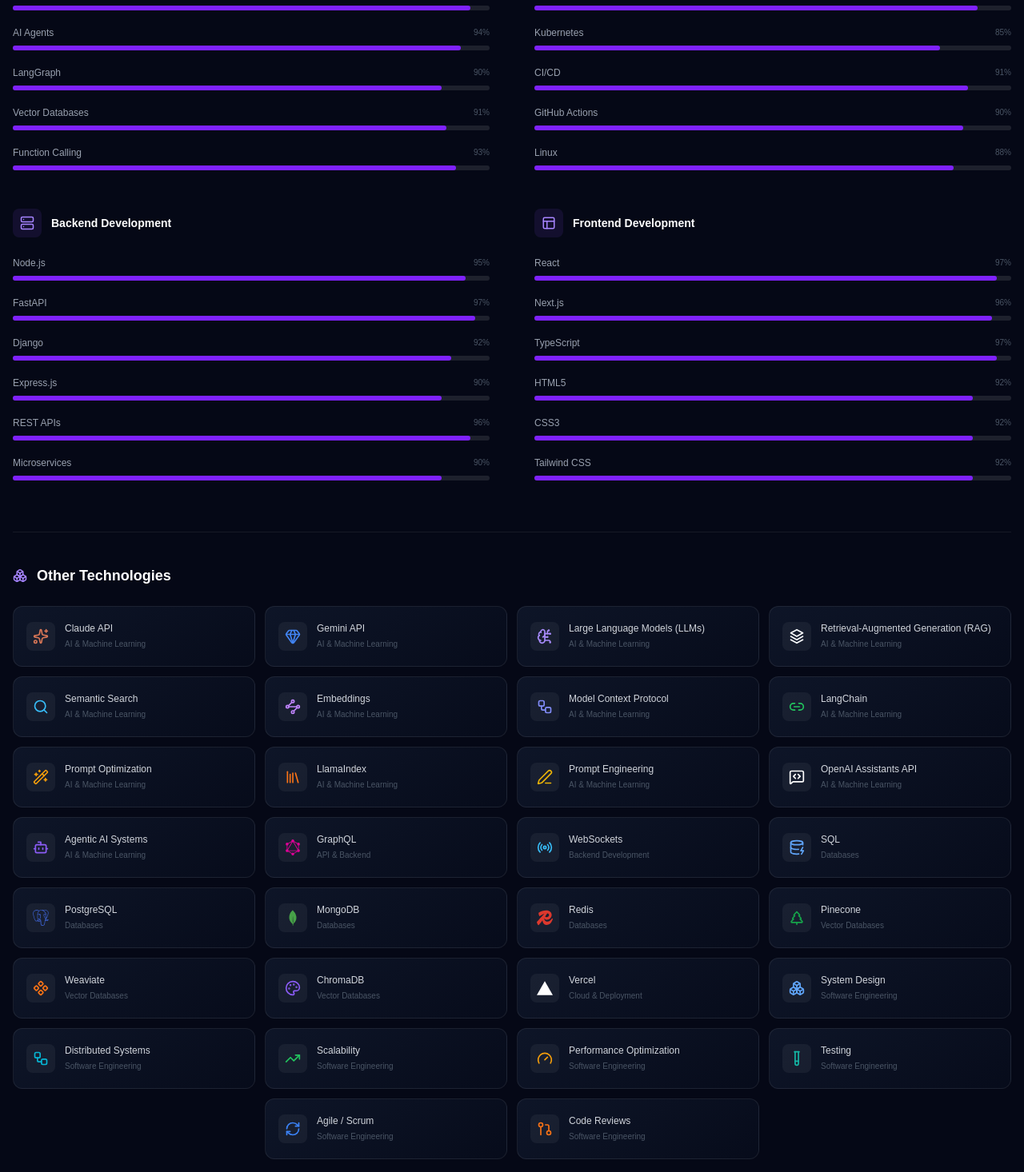
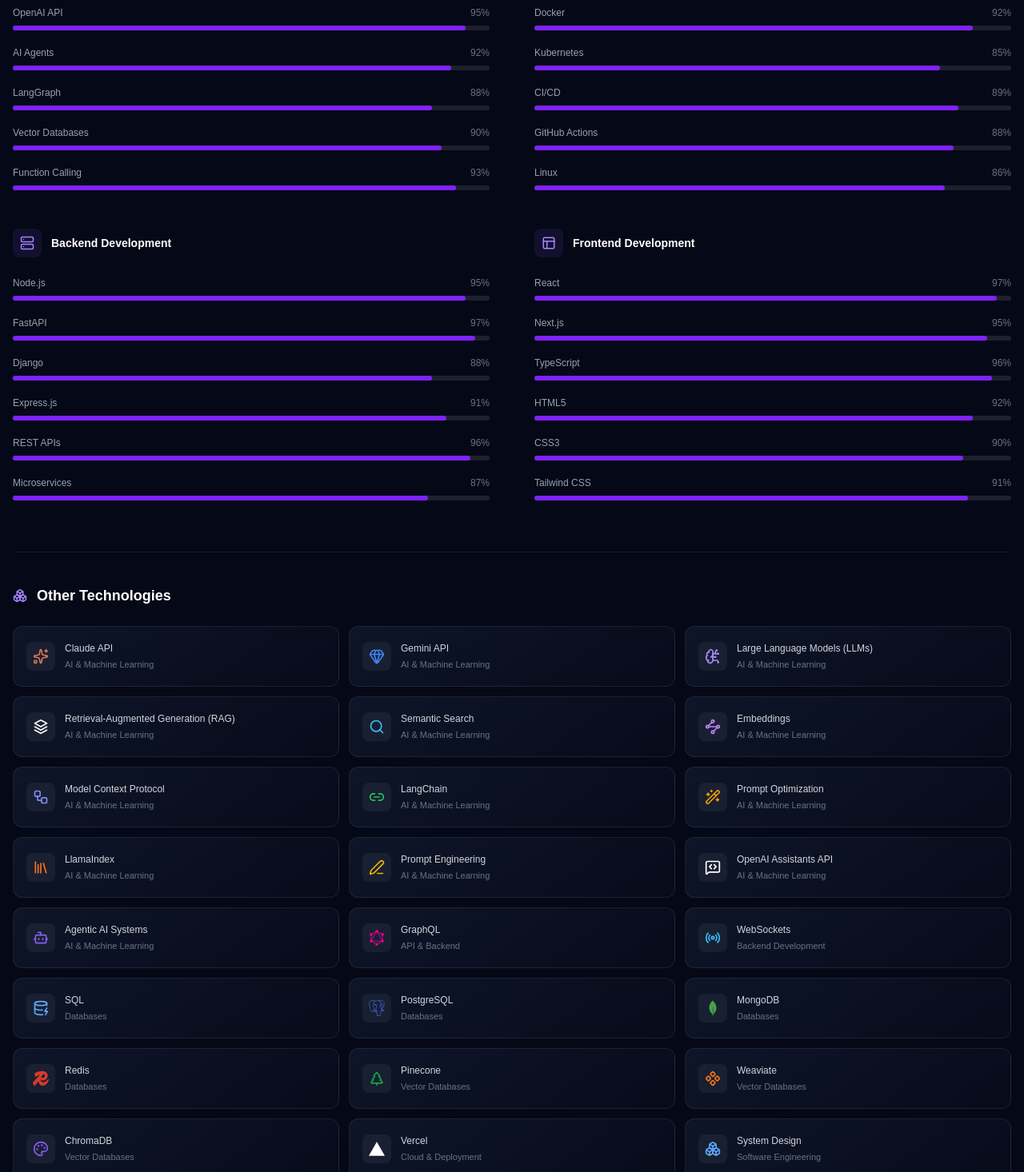
Before and after one commit to Lucas-doyle/my-portfolio, a Next.js app: page /skills in a window 1280 px wide. Shown: the part 424-1890 px from the top of the page at 80% size. Built offline with nearby package versions, Linux system fonts and the light colour scheme.

Commit message:
refactor: rebuild Skills from shared data with honest levels

```diff
--- a/app/skills/page.tsx
+++ b/app/skills/page.tsx
@@ -15,7 +15,8 @@
 
         <p className="section-description">
           Technologies I work with to build intelligent, scalable
-          and production-ready products.
+          and production-ready products. Levels reflect relative
+          day-to-day strength, not a claim of mastery.
         </p>
 
         <div className="mt-12 grid gap-x-14 gap-y-12 lg:grid-cols-2">
@@ -37,12 +38,12 @@
                 <div className="space-y-5">
                   {group.skills.map(([skill, level]) => (
                     <div key={skill}>
-                      <div className="mb-2 flex justify-between">
+                      <div className="mb-2 flex justify-between gap-3">
                         <span className="text-xs text-gray-400">
                           {skill}
                         </span>
 
-                        <span className="text-[10px] text-gray-600">
+                        <span className="text-xs text-gray-500">
                           {level}%
                         </span>
                       </div>
@@ -75,21 +76,14 @@
             </h2>
           </div>
 
-          <div className="mt-6 grid grid-cols-1 gap-3 sm:grid-cols-2 lg:grid-cols-4">
-            {technologies.map((technology, index) => {
+          <div className="mt-6 grid grid-cols-1 gap-3 sm:grid-cols-2 xl:grid-cols-3">
+            {technologies.map((technology) => {
               const Icon = technology.icon;
-              const isLastTwo = index >= technologies.length - 2;
 
               return (
                 <div
                   key={technology.name}
-                  className={`card flex min-h-[76px] items-center gap-3 rounded-xl px-4 py-3 transition-all duration-300 hover:border-violet-500/30 hover:bg-white/[0.03] ${
-                    isLastTwo
-                      ? index === technologies.length - 2
-                        ? "lg:col-start-2"
-                        : "lg:col-start-3"
-                      : ""
-                  }`}
+                  className="card flex min-h-[76px] items-center gap-3 rounded-xl px-4 py-3 transition-all duration-300 hover:border-violet-500/30 hover:bg-white/[0.03]"
                 >
                   <div className="flex h-9 w-9 shrink-0 items-center justify-center rounded-lg bg-white/[0.05]">
                     <Icon
@@ -105,7 +99,7 @@
                       {technology.name}
                     </p>
 
-                    <p className="mt-1 text-[10px] leading-4 text-gray-600">
+                    <p className="mt-1 text-[11px] leading-4 text-gray-500">
                       {technology.category}
                     </p>
                   </div>
--- a/data/skills.tsx
+++ b/data/skills.tsx
@@ -78,11 +78,11 @@
     title: "AI & Machine Learning",
     icon: BrainCircuit,
     skills: [
-      ["Python", 98],
-      ["OpenAI API", 96],
-      ["AI Agents", 94],
-      ["LangGraph", 90],
-      ["Vector Databases", 91],
+      ["Python", 97],
+      ["OpenAI API", 95],
+      ["AI Agents", 92],
+      ["LangGraph", 88],
+      ["Vector Databases", 90],
       ["Function Calling", 93],
     ],
   },
@@ -90,12 +90,12 @@
     title: "Cloud & DevOps",
     icon: CloudCog,
     skills: [
-      ["AWS", 92],
-      ["Docker", 93],
+      ["AWS", 90],
+      ["Docker", 92],
       ["Kubernetes", 85],
-      ["CI/CD", 91],
-      ["GitHub Actions", 90],
-      ["Linux", 88],
+      ["CI/CD", 89],
+      ["GitHub Actions", 88],
+      ["Linux", 86],
     ],
   },
   {
@@ -104,10 +104,10 @@
     skills: [
       ["Node.js", 95],
       ["FastAPI", 97],
-      ["Django", 92],
-      ["Express.js", 90],
+      ["Django", 88],
+      ["Express.js", 91],
       ["REST APIs", 96],
-      ["Microservices", 90],
+      ["Microservices", 87],
     ],
   },
   {
@@ -115,11 +115,11 @@
     icon: PanelsTopLeft,
     skills: [
       ["React", 97],
-      ["Next.js", 96],
-      ["TypeScript", 97],
+      ["Next.js", 95],
+      ["TypeScript", 96],
       ["HTML5", 92],
-      ["CSS3", 92],
-      ["Tailwind CSS", 92],
+      ["CSS3", 90],
+      ["Tailwind CSS", 91],
     ],
   },
 ];
```
